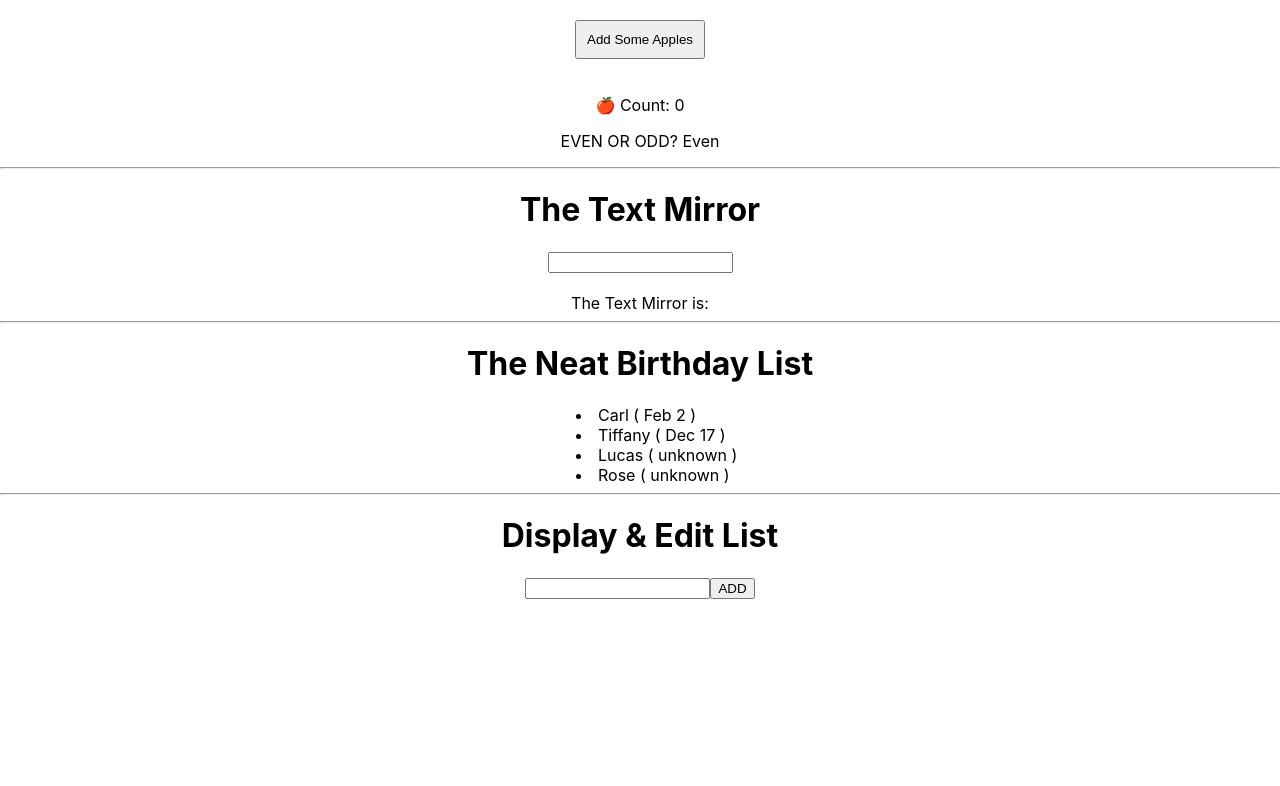
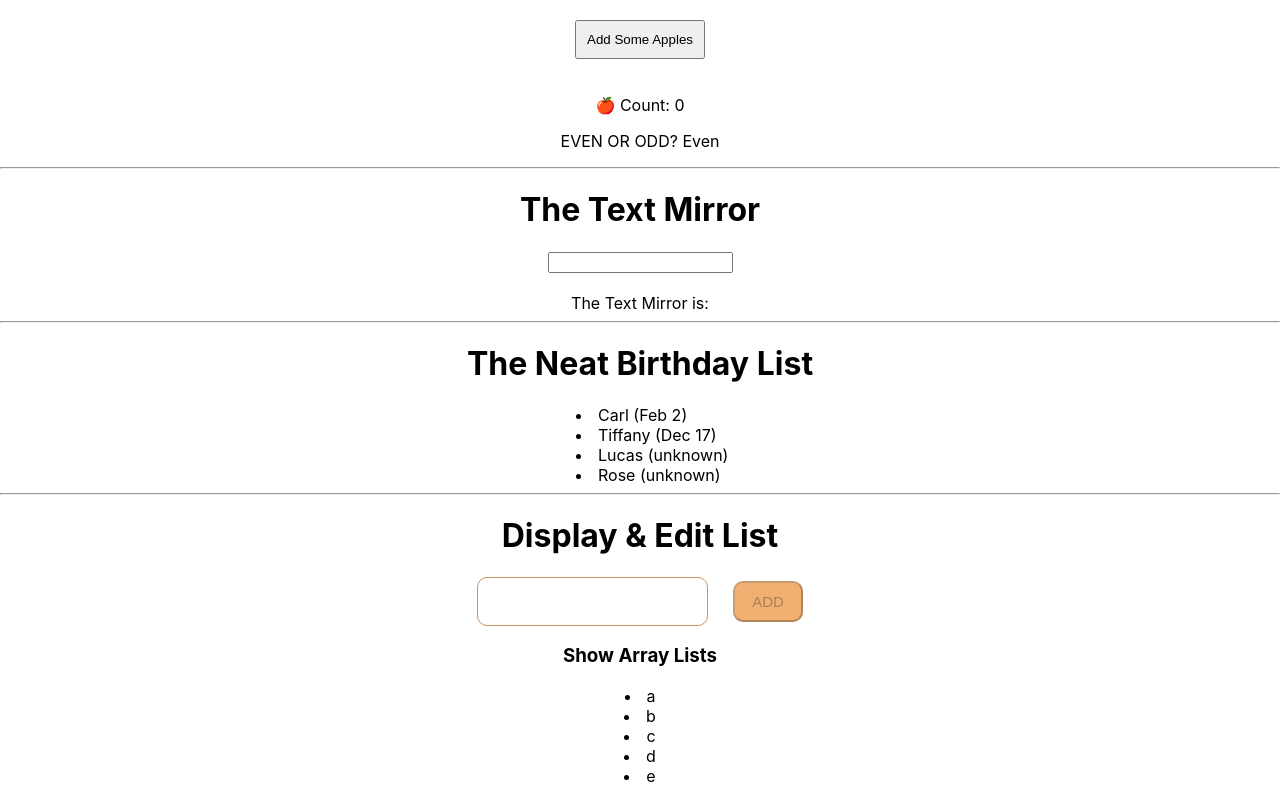
Before and after one commit to annamolaohein/proj-1-coinflip, a React (Create React App) app: page / in a window 1280 px wide. Shown: the part 908-1694 px from the top of the page. Before the commit the page ends 1507 px from the top, so only its background shows below. Built offline with nearby package versions, Linux system fonts and the light colour scheme.

Commit message:
Edit List

```diff
--- a/src/component/DisplayEditList.css
+++ b/src/component/DisplayEditList.css
@@ -0,0 +1,20 @@
+.DisplayEditList .taskInput {
+    outline: none;
+    padding: 15px;
+    margin-right: 25px;
+    font-size: 15px;
+    border-radius: 10px;
+    border: 1px solid #c89666;
+  }
+  .DisplayEditList .btnAdd {
+    width: 70px;
+    padding: 10px 10px;
+    font-size: 15px;
+    border-radius: 10px;
+    background-color: #f1af71;
+    cursor: pointer;
+  }
+.DisplayEditList li:hover{
+  color: red;
+
+}
--- a/src/component/DisplayEditList.js
+++ b/src/component/DisplayEditList.js
@@ -1,14 +1,57 @@
-import React from 'react';
+import React, { useState } from 'react';
+import "./DisplayEditList.css"
 
 
 export const DisplayEditList = () => {
+
+  const displayArray = ["a", "b", "c", "d", "e"];
+
+  const [showList, setShowList] = useState(displayArray);
+  const [addLists, setAddLists] = useState();
+
+
+  const onInputChange = (e) => {
+    setAddLists(e.target.value);
+  };
+
+  const removeItem = (index) => {
+    setShowList(showList.slice(0, index).concat(showList.slice(index + 1)))
+  }
+  const addList = (newList) => {
+    setShowList([...showList, newList])
+  }
+
   return (
     <div className='DisplayEditList'>
-        <h1>Display & Edit List</h1>
-        <div>
-            <input type="text" className='task-input'/>
-            <button type='submit' className='btn-add'>ADD</button>
-        </div>
+      <h1>Display & Edit List</h1>
+      <div>
+        <input type="text"
+          className='taskInput'
+          value={addLists}
+          onChange={onInputChange} />
+
+        <button type='submit'
+          className='btnAdd'
+          onClick={() => addList(addLists)}
+          disabled={!addLists}>
+          ADD
+        </button>
+      </div>
+      <div>
+        <h3>Show Array Lists</h3>
+        {
+          showList.map((list, index) => (
+            <li
+              className='itemList'
+              onClick={() => removeItem(index)}
+            >
+              <span className="list-item-content">{list}</span>
+            </li>
+          ))
+        }
+      </div>
     </div>
+
+
   )
 }
--- a/src/component/NeatBirthdayList.js
+++ b/src/component/NeatBirthdayList.js
@@ -1,5 +1,4 @@
-import userEvent from '@testing-library/user-event';
-import React, { useState } from 'react'
+
 import "./CoinFlip.css"
 
 export const NeatBirthdayList = () => {
@@ -11,18 +10,11 @@ export const NeatBirthdayList = () => {
     const show = BIRTHDAYS.map(({ name, birthday }) => {
 
         name = name.charAt(0).toLocaleUpperCase() + name.slice(1).toLowerCase();
-        if (birthday === null || birthday === "") {
-
-            birthday = "unknown";
-            return (
-                <li>{`${name} ( ${birthday} ) `}</li>
-            )
-        }
-        else
-            // console.log(`${name} ( ${birthday} )`);
-            return (
-                <li>{`${name} ( ${birthday} ) `}</li>
-            )
+        return (
+            <li>
+                {name} ({birthday || "unknown"})
+            </li>
+        )
     })
 
     return (
```
